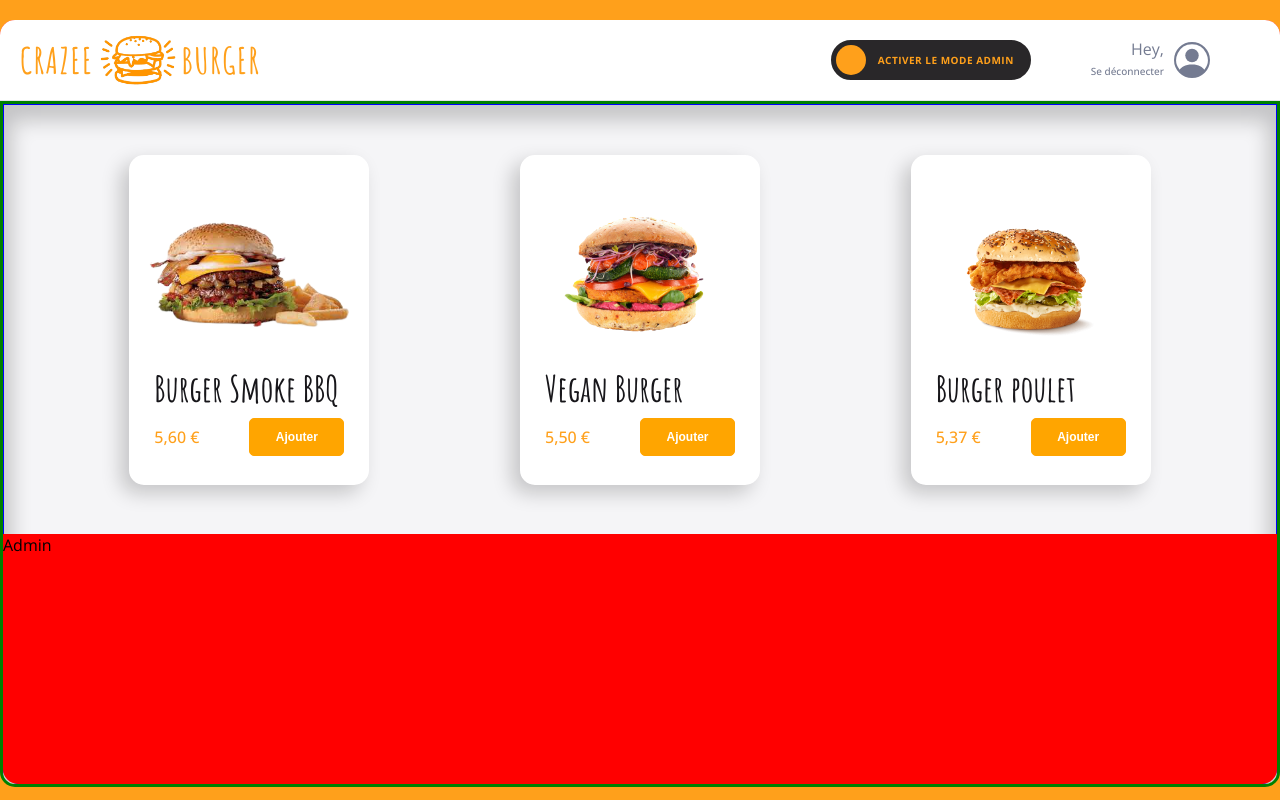
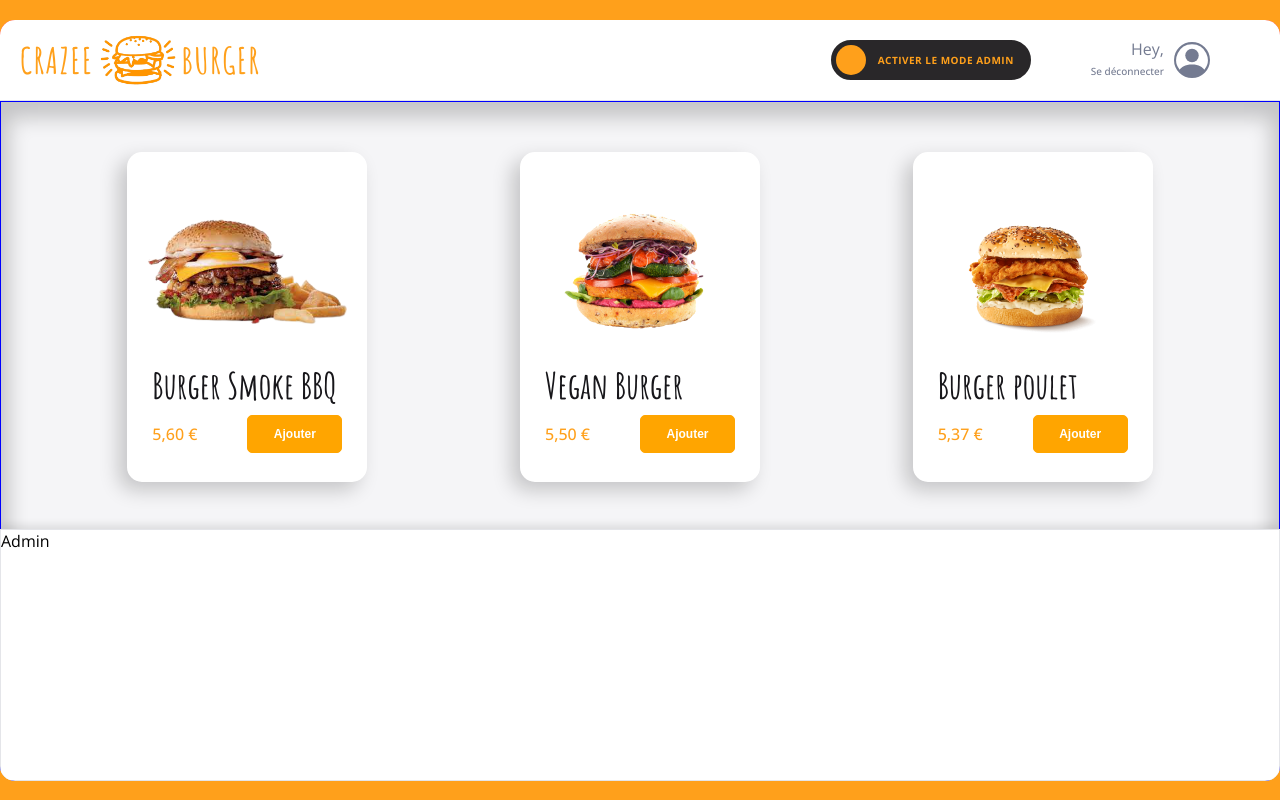
Before and after one commit to NhatHONGUYEN/crazee-burger, a React (Vite) app: page /order/1 in a window 1280 px wide. Built offline with nearby package versions, Linux system fonts and the light colour scheme; grey boxes are pictures that could not be loaded.

Commit message:
💄 F07 : MAIN > Add Admin with style

```diff
--- /dev/null
+++ b/src/component/pages/order/Main/Admin/Admin.jsx
@@ -0,0 +1,19 @@
+import styled from "styled-components";
+import { theme } from "../../../theme";
+
+export default function Admin() {
+  return <AdminStyled className="admin">Admin</AdminStyled>;
+}
+
+const AdminStyled = styled.div`
+  background: red;
+  height: 250px;
+  position: absolute;
+  bottom: 0;
+  left: 0;
+  right: 0;
+
+  background: ${theme.colors.white};
+  border: 1px solid ${theme.colors.greyLight};
+  box-shadow: ${theme.shadows.subtle};
+`;
--- a/src/component/pages/order/Main/Main.jsx
+++ b/src/component/pages/order/Main/Main.jsx
@@ -1,6 +1,7 @@
 import styled from "styled-components";
 import { theme } from "../../theme";
 import Menu from "./Menu";
+import Admin from "./Admin/Admin";
 
 export default function Main() {
   return (
@@ -8,14 +9,13 @@ export default function Main() {
       {/* <div className="basket">Basket</div> */}
       <div className="menu-and-admin">
         <Menu />
-        <div className="admin">Admin</div>
+        <Admin />
       </div>
     </MainStyled>
   );
 }
 
 const MainStyled = styled.div`
-  border: 3px solid green;
   background: ${theme.colors.background_white};
   height: calc(95vh - 10vh);
   border-bottom-left-radius: ${theme.borderRadius.extraRound};
@@ -35,14 +35,5 @@ const MainStyled = styled.div`
     display: grid;
     border-bottom-left-radius: ${theme.borderRadius.extraRound};
     border-bottom-right-radius: ${theme.borderRadius.extraRound};
-
-    .admin {
-      background: red;
-      height: 250px;
-      position: absolute;
-      bottom: 0;
-      left: 0;
-      right: 0;
-    }
   }
 `;
```
